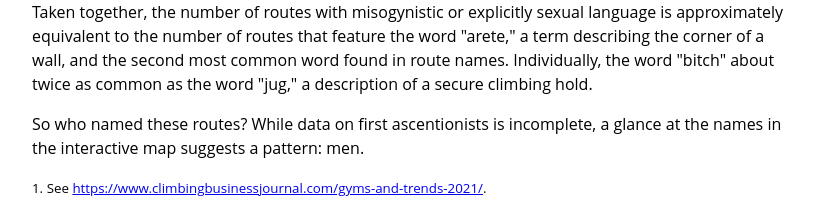
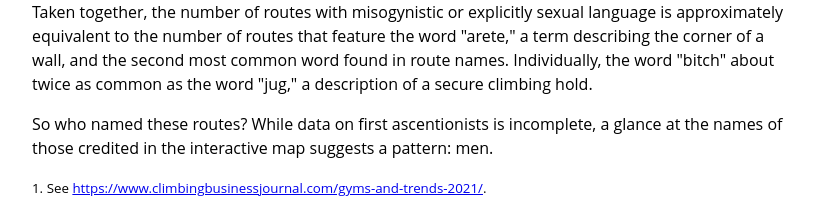
Before and after one commit to danielle-li/TestWebsite, a plain HTML site: page index.html in a window 1280 px wide. Shown: the part 2513-2734 px from the top of the page, without its empty margins (228-1042 px from the left). Drawn offline with Linux system fonts and the light colour scheme.

Commit message:
Update index.html

```diff
--- a/index.html
+++ b/index.html
@@ -45,7 +45,7 @@
 <p></p>
 
      <p>
-     So who named these routes?  While data on first ascentionists is incomplete, a glance at the names in the interactive map suggests a pattern: men.
+     So who named these routes?  While data on first ascentionists is incomplete, a glance at the names of those credited in the interactive map suggests a pattern: men.
     </p>
 
     <p><sup id="fn1">1. See <a href="https://www.climbingbusinessjournal.com/gyms-and-trends-2021/">https://www.climbingbusinessjournal.com/gyms-and-trends-2021/</a>.
```
